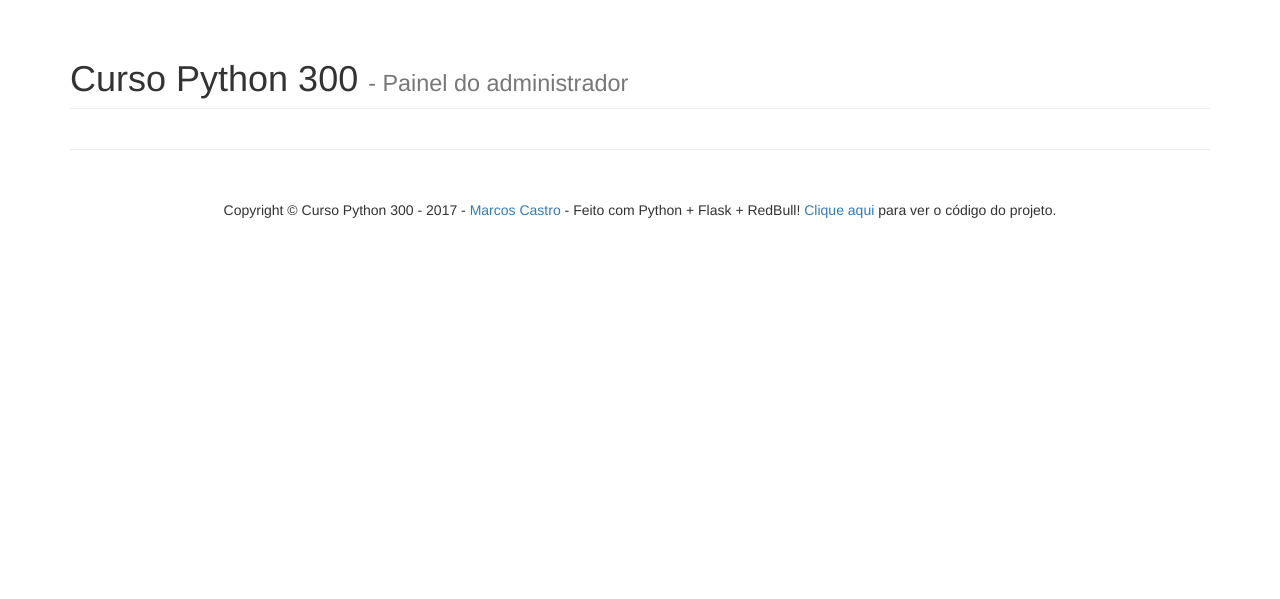
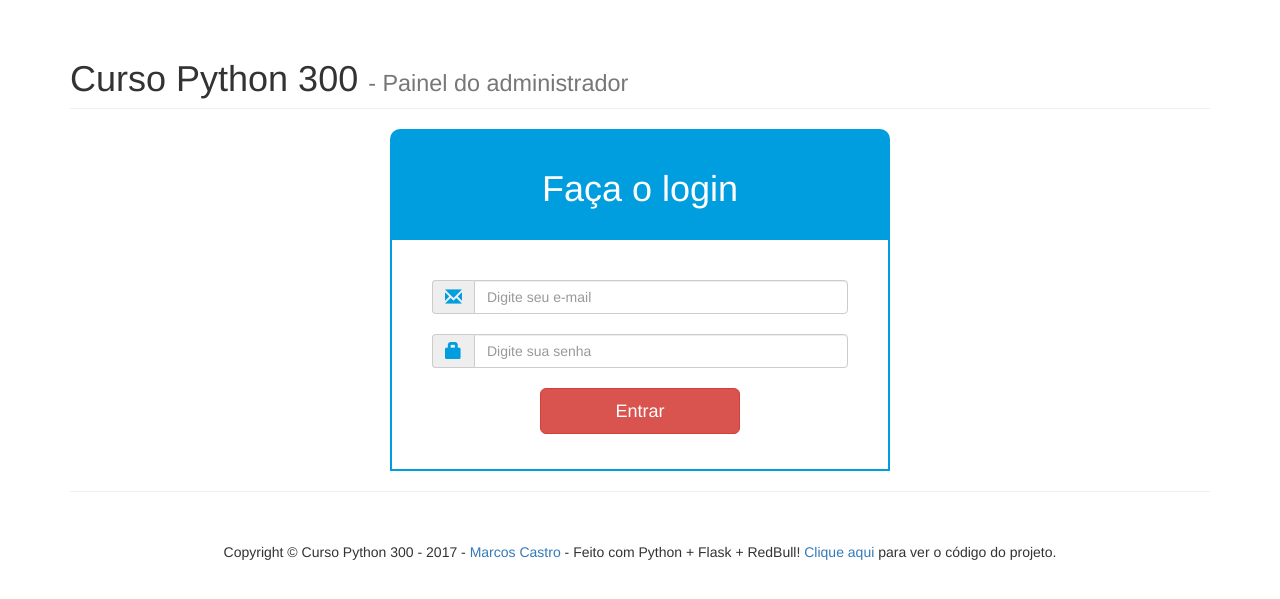
Before and after one commit to marcoscastro/cursopython300, a Flask app: page /admin in a window 1280 px wide. Shown: the part 51-650 px from the top of the page. Run offline with Flask 2, Linux system fonts and the light colour scheme; some libraries are stand-ins or nearby versions.

Commit message:
atualizacao do admin: adicionado formulario de login

```diff
--- /dev/null
+++ b/app/static/css/login_admin.css
@@ -0,0 +1,43 @@
+.main {
+    margin-top: 50px;
+}
+
+.main-content {
+    /*    background-color:#009edf;*/
+    border: 2px solid #009edf;
+    margin: 0 auto;
+    max-width: 500px;
+    padding: 20px 40px;
+    color: #ccc;
+    text-shadow: none;
+}
+
+.input-group {
+    margin: 20px 0px;
+}
+
+.input-group-addon {
+    color: #009edf;
+    font-size: 17px;
+}
+
+.login-button {
+    margin: 0px auto;
+    max-width: 200px;
+    ;
+}
+
+.form-header {
+    max-width: 500px;
+    margin: 0 auto;
+    background-color: #009edf;
+    color: #fff;
+    width: 100%;
+    padding: 20px 0px;
+    border-top-right-radius: 10px;
+    border-top-left-radius: 10px
+}
+
+.remember {
+    color: black;
+}
--- a/app/templates/admin.html
+++ b/app/templates/admin.html
@@ -24,4 +24,24 @@
       </div>
   </div>
   <!-- /.row -->
+
+  <div class="row">
+      <div class="form-header">
+          <h1 class="text-center ">Faça o login</h1>
+      </div>
+      <div class="main-content">
+          <div class="input-group ">
+              <span class="input-group-addon"><span class="glyphicon glyphicon-envelope" aria-hidden="true"></span></span>
+              <input id="email" type="text" class="form-control" name="email" placeholder="Digite seu e-mail">
+          </div>
+          <div class="input-group">
+              <span class="input-group-addon"><span class="glyphicon glyphicon-lock" aria-hidden="true"></span></span>
+              <input id="password" type="password" class="form-control" name="password" placeholder="Digite sua senha">
+          </div>
+          <div class="form-group ">
+              <a href="#" type="button" class="btn btn-danger btn-lg btn-block login-button">Entrar</a>
+          </div>
+      </div>
+  </div>
+
 {% endblock %}
--- a/app/templates/base.html
+++ b/app/templates/base.html
@@ -16,6 +16,9 @@
 
     <!-- Custom CSS -->
     <link href="{{ url_for('static', filename='css/4-col-portfolio.css') }}" rel="stylesheet">
+
+    <!-- Login Admin CSS -->
+    <link href="{{ url_for('static', filename='css/login_admin.css') }}" rel="stylesheet">
 
     <!-- HTML5 Shim and Respond.js IE8 support of HTML5 elements and media queries -->
     <!-- WARNING: Respond.js doesn't work if you view the page via file:// -->
```
